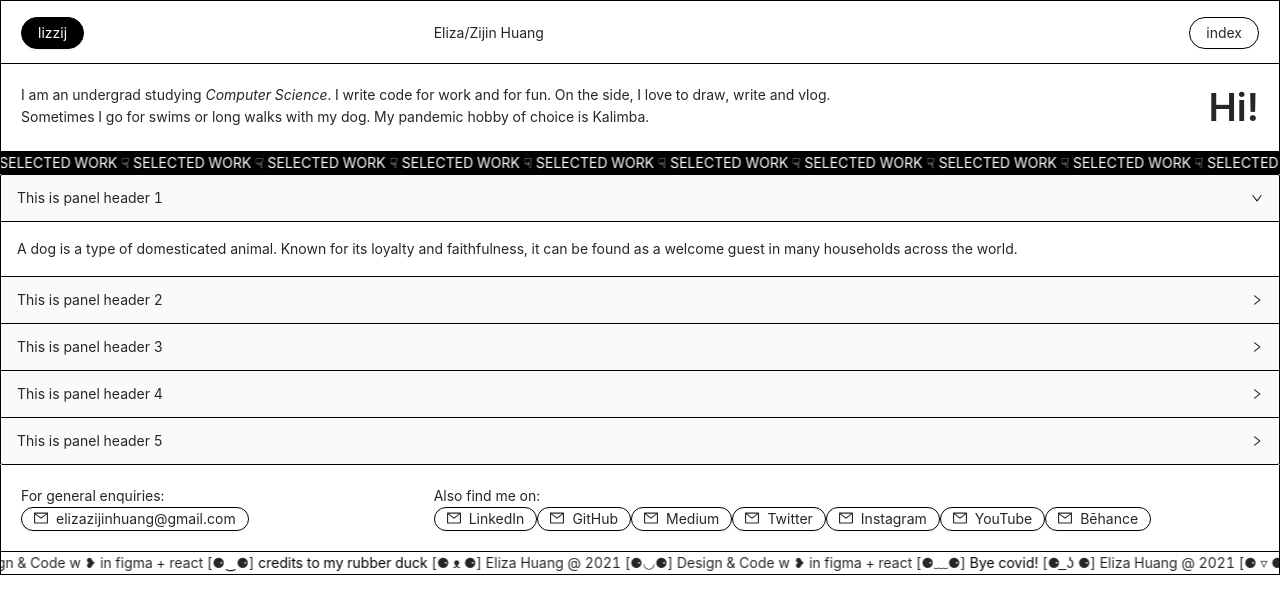
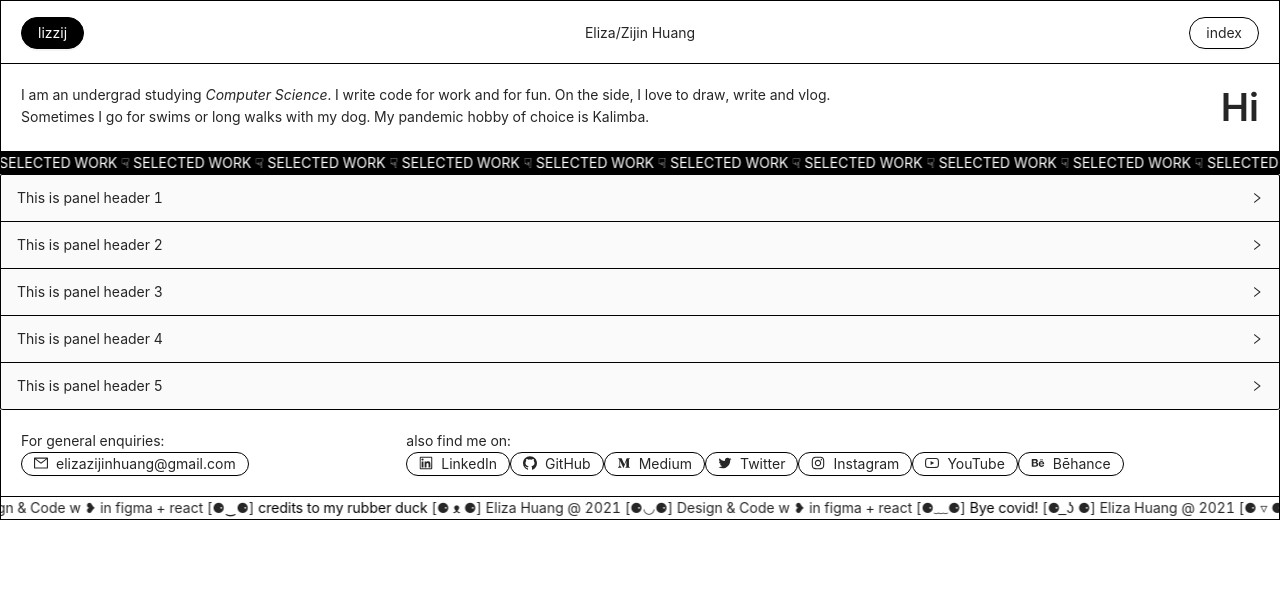
Before and after one commit to lizzij/Portfolio, a React (Create React App) app in the folder portfolio/: page / in a window 1280 px wide. Shown: the top 614 px of the page. Built offline with nearby package versions, Linux system fonts and the light colour scheme.

Commit message:
add icons

```diff
--- a/portfolio/src/components/About/index.js
+++ b/portfolio/src/components/About/index.js
@@ -10,7 +10,7 @@ function About() {
     I write code for work and for fun. On the side, I love to draw, write and vlog.
     Sometimes I go for swims or long walks with my dog. My pandemic hobby of choice is Kalimba.</Col>
       <Col align="right" span={4} offset={4}>
-        <Title className="Greeting">Hi!</Title>
+        <Title className="Greeting">Hi</Title>
       </Col>
     </Row>
   );
--- a/portfolio/src/components/Contact/index.js
+++ b/portfolio/src/components/Contact/index.js
@@ -1,23 +1,23 @@
 import './styles.css';
 import { Row, Col, Button } from 'antd';
-import { MailOutlined } from '@ant-design/icons';
+import { MailOutlined, LinkedinOutlined, GithubOutlined, MediumOutlined, TwitterOutlined, InstagramOutlined, YoutubeOutlined, BehanceOutlined } from '@ant-design/icons';
 
 function Contact() {
   return (
     <Row className="Contact">
-      <Col xs={8} sm={8} md={8} lg={8} xl={8}>
+      <Col flex="1 1 250px">
         For general enquiries:<br/>
         <Button shape="round" size="small" icon={<MailOutlined />}>elizazijinhuang@gmail.com</Button>
       </Col>
-      <Col xs={16} sm={16} md={16} lg={16} xl={16}>
-        Also find me on:<br/>
-        <Button shape="round" size="small" icon={<MailOutlined />}>LinkedIn</Button>
-        <Button shape="round" size="small" icon={<MailOutlined />}>GitHub</Button>
-        <Button shape="round" size="small" icon={<MailOutlined />}>Medium</Button>
-        <Button shape="round" size="small" icon={<MailOutlined />}>Twitter</Button>
-        <Button shape="round" size="small" icon={<MailOutlined />}>Instagram</Button>
-        <Button shape="round" size="small" icon={<MailOutlined />}>YouTube</Button>
-        <Button shape="round" size="small" icon={<MailOutlined />}>Bēhance</Button>
+      <Col flex="auto">
+        also find me on:<br/>
+        <Button shape="round" size="small" icon={<LinkedinOutlined />}>LinkedIn</Button>
+        <Button shape="round" size="small" icon={<GithubOutlined />}>GitHub</Button>
+        <Button shape="round" size="small" icon={<MediumOutlined />}>Medium</Button>
+        <Button shape="round" size="small" icon={<TwitterOutlined />}>Twitter</Button>
+        <Button shape="round" size="small" icon={<InstagramOutlined />}>Instagram</Button>
+        <Button shape="round" size="small" icon={<YoutubeOutlined />}>YouTube</Button>
+        <Button shape="round" size="small" icon={<BehanceOutlined />}>Bēhance</Button>
       </Col>
     </Row>
   );
--- a/portfolio/src/components/HeaderMenu/index.js
+++ b/portfolio/src/components/HeaderMenu/index.js
@@ -4,11 +4,11 @@ import { Row, Col, Button } from 'antd';
 function HeaderMenu() {
   return (
     <Row className="HeaderMenu">
-      <Col align="left" span={8}>
+      <Col align="left" span={6}>
         <Button type="primary" shape="round">lizzij</Button>
       </Col>
-      <Col span={8}>Eliza/Zijin Huang</Col>
-      <Col align="right" span={8}>
+      <Col span={12} className="Name">Eliza/Zijin Huang</Col>
+      <Col align="right" span={6}>
         <Button type="default" shape="round">index</Button>
       </Col>
     </Row>
--- a/portfolio/src/components/HeaderMenu/styles.css
+++ b/portfolio/src/components/HeaderMenu/styles.css
@@ -1,3 +1,7 @@
 .HeaderMenu {
   padding: 0 20px 0 20px;
 }
+
+.Name {
+  text-align: center;
+}
--- a/portfolio/src/components/Work/index.js
+++ b/portfolio/src/components/Work/index.js
@@ -14,7 +14,7 @@ function Work() {
   return (
     <Collapse
       accordion
-      defaultActiveKey={['1']}
+      // defaultActiveKey={['1']}
       expandIconPosition="right"
     >
       <Panel header="This is panel header 1" key="1">
```
Also changed, not shown: 1 other file (tests, documents, lock files or other folders).
